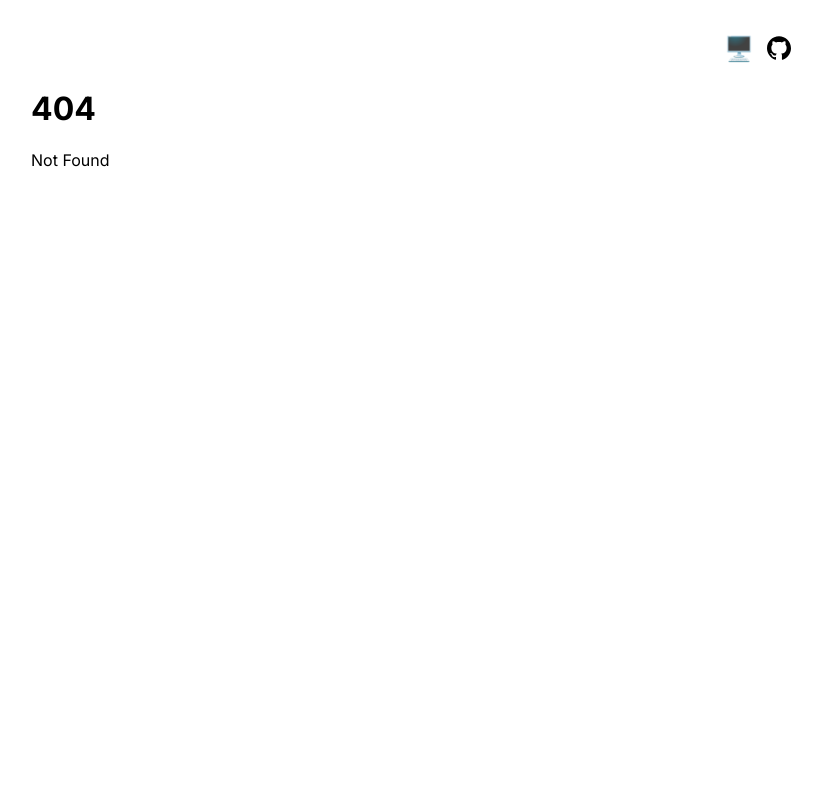
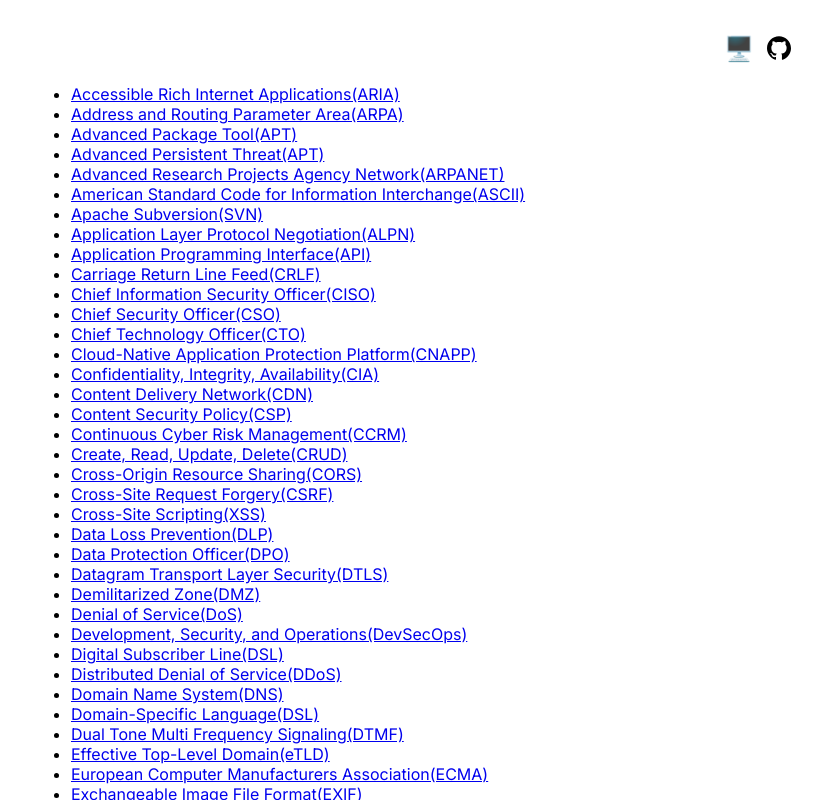
Before and after one commit to rohitkumarankam/CyberJargon, a SvelteKit app: page /acronyms in a window 1280 px wide. Before the commit this address had no page. Shown: the top 800 px of the page, without its empty margins (225-1047 px from the left). Built offline with nearby package versions, Linux system fonts and the light colour scheme.

Commit message:
added acronyms page

```diff
--- /dev/null
+++ b/src/routes/acronyms/+page.server.ts
@@ -0,0 +1,8 @@
+import { getAllAcronyms } from '$lib/server/data';
+
+export const load = () => {
+	let acronyms = getAllAcronyms();
+	return { acronyms };
+};
+
+export const ssr = true;
--- /dev/null
+++ b/src/routes/acronyms/+page.svelte
@@ -0,0 +1,16 @@
+<script>
+	let { data } = $props();
+	let acronyms = data.acronyms || [];
+</script>
+
+<div class="acronyms">
+	{#if acronyms && acronyms.length > 0}
+		<ul>
+			{#each acronyms as acronym}
+				<li><a href="/acronym/{acronym.slug}">{acronym.full_form}({acronym.acronym})</a></li>
+			{/each}
+		</ul>
+	{:else}
+		<p>No acronyms found.</p>
+	{/if}
+</div>
```
